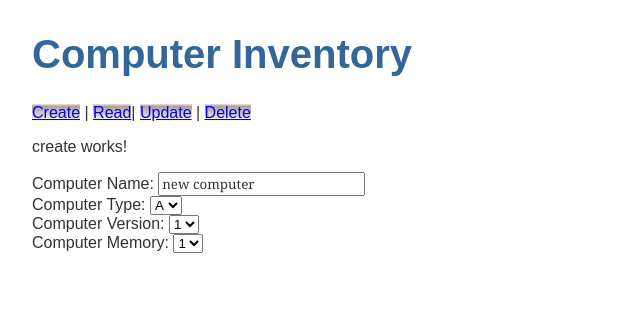
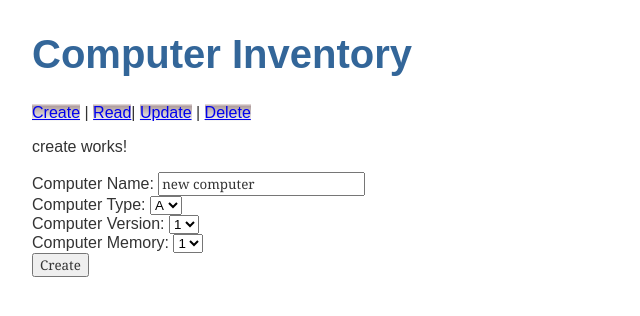
Before and after one commit to sukhmani/MEAN, an Angular app in the folder MEAN_STACK_PROJECT/frontend-angular-computers/: page /create in a window 1280 px wide. Shown: the top 316 px of the page, without its empty margins (0-640 px from the left). Built offline with nearby package versions, Linux system fonts and the light colour scheme.

Commit message:
create button

```diff
--- a/MEAN_STACK_PROJECT/frontend-angular-computers/src/app/create/create.component.html
+++ b/MEAN_STACK_PROJECT/frontend-angular-computers/src/app/create/create.component.html
@@ -31,3 +31,5 @@
       <option *ngFor="let mem of Memory" [value]="mem">{{mem}}</option>
     </select>
   </div>
+
+  <button type="button" class="btn btn-default" (click)="create()">Create</button>
--- a/MEAN_STACK_PROJECT/frontend-angular-computers/src/app/create/create.component.ts
+++ b/MEAN_STACK_PROJECT/frontend-angular-computers/src/app/create/create.component.ts
@@ -28,4 +28,8 @@ onSubmit() { this.submitted = true; }
 // TODO: Remove this when we're done
 get diagnostic() { return JSON.stringify(this.mod); }
 
+create() {
+  this.mod = new create(42, '', '','','');
 }
+
+}
```
